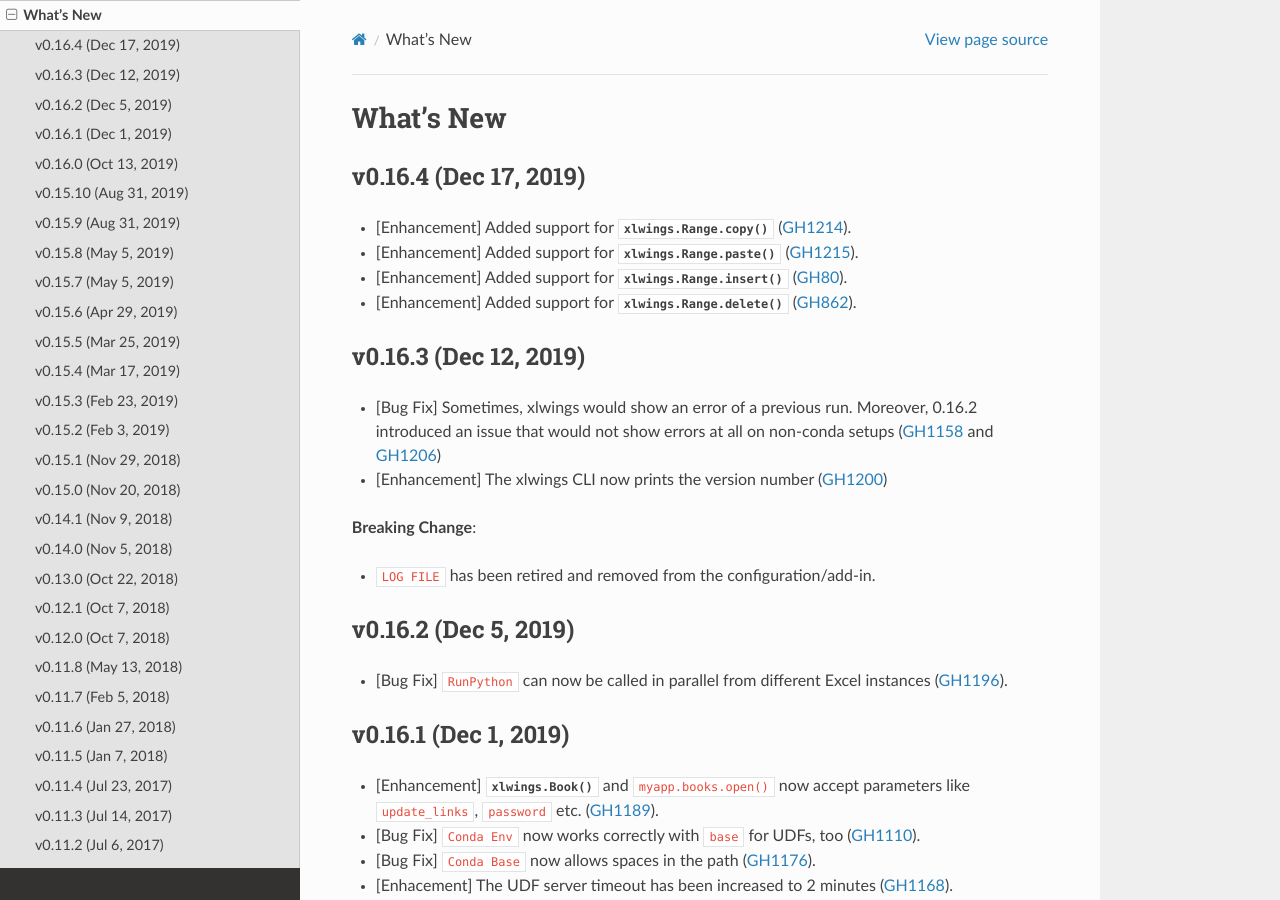
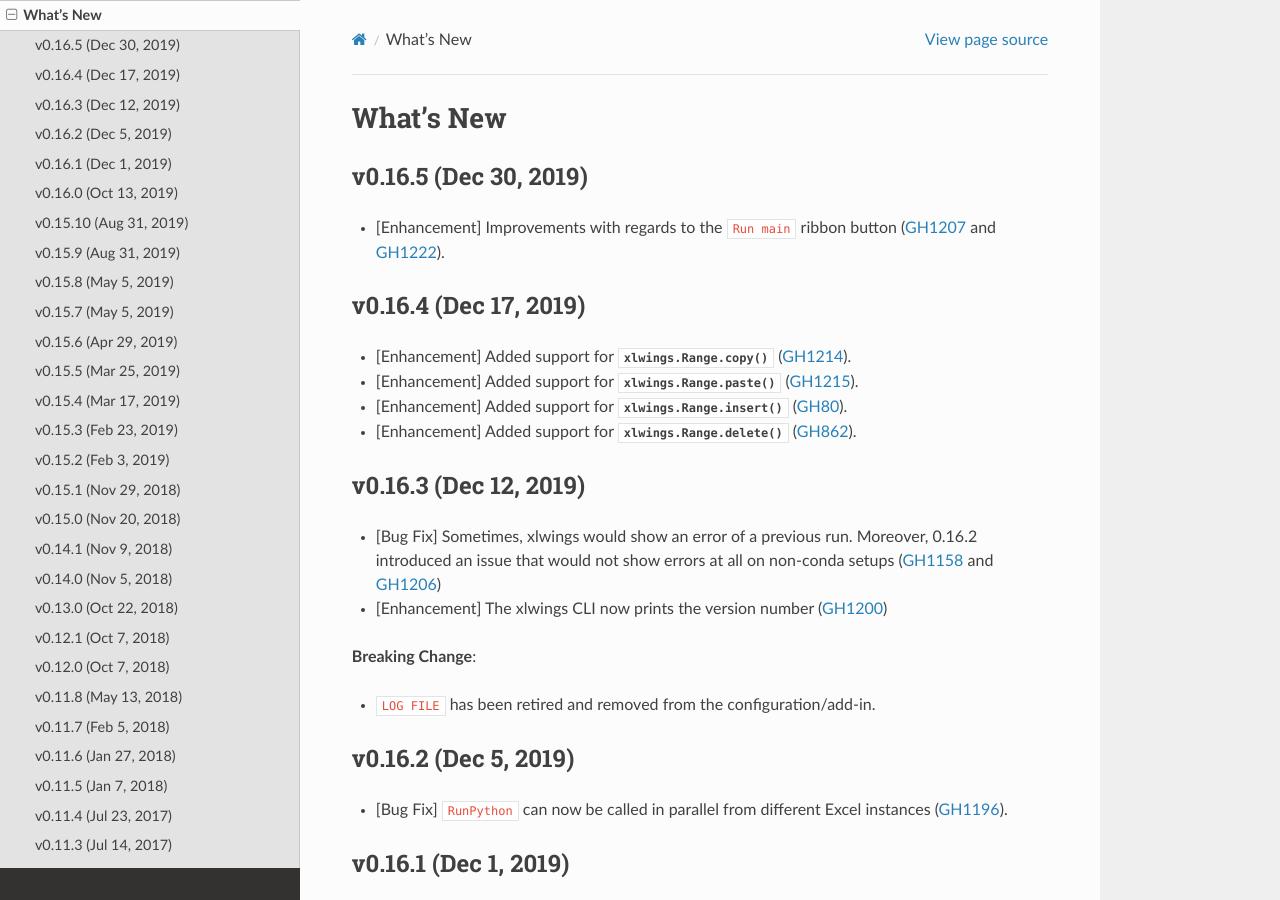
Before and after one commit to xlwings/xlwings, a Sphinx documentation site: the page built from docs/whatsnew.rst, in a window 1280 px wide and 900 px high. Built offline with Sphinx 7.4.7 and the Read the Docs theme 2.0.0, drawn with Linux system fonts in a browser that asks for light colours.

Commit message:
added release notes

```diff
--- a/docs/whatsnew.rst
+++ b/docs/whatsnew.rst
@@ -1,5 +1,10 @@
 What's New
 ==========
+
+v0.16.5 (Dec 30, 2019)
+----------------------
+
+* [Enhancement] Improvements with regards to the ``Run main`` ribbon button (:issue:`1207` and :issue:`1222`).
 
 v0.16.4 (Dec 17, 2019)
 ----------------------
```
